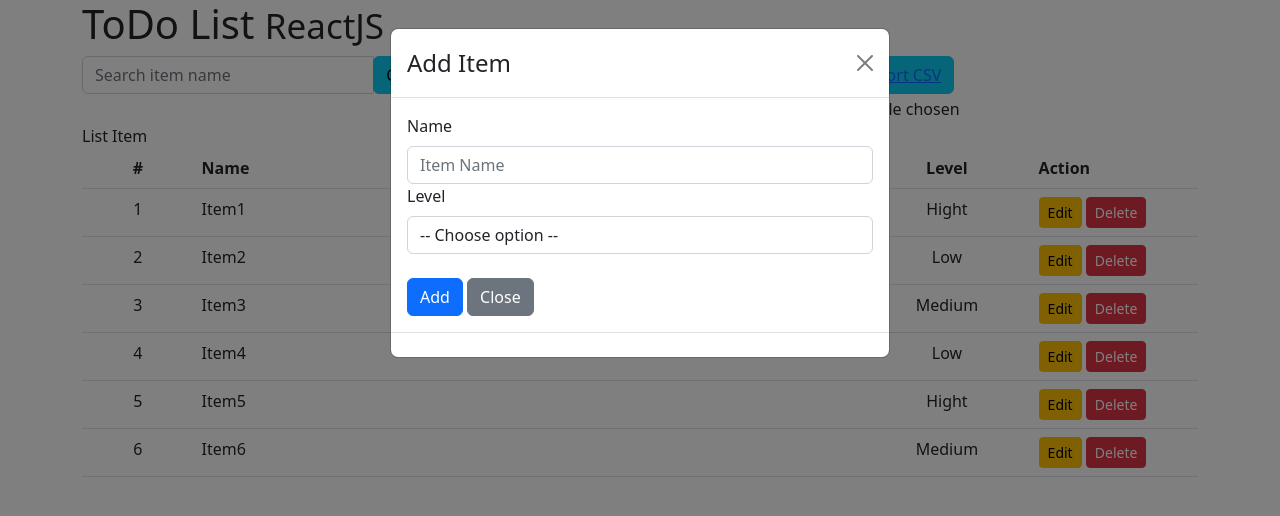
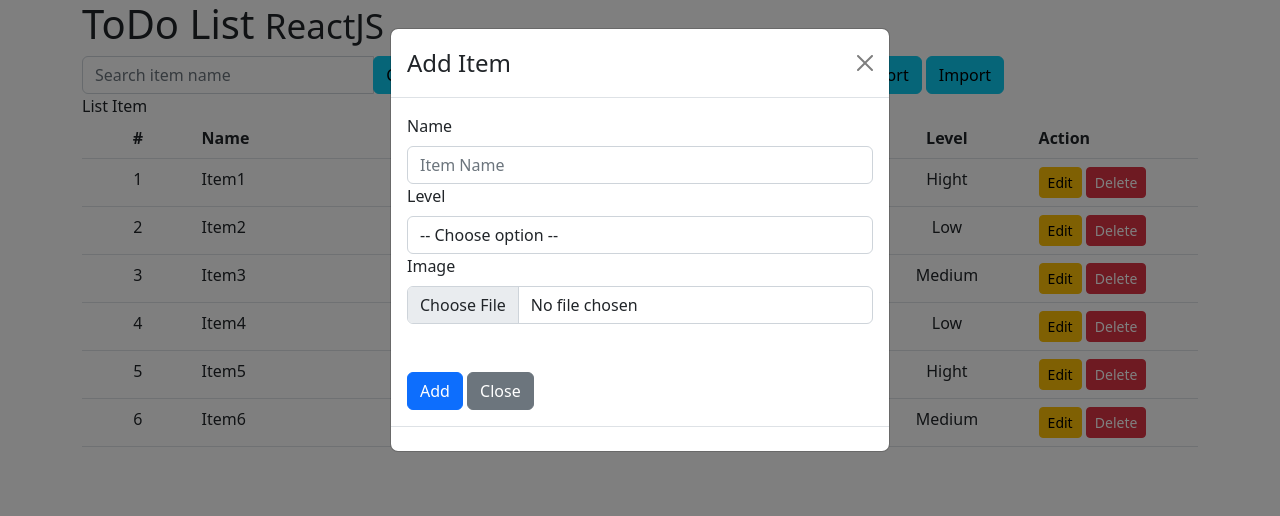
Before and after one commit to nguyenhai0815/reactjs_self_training, a React (Create React App) app in the folder project-todo-list/: page / in a window 1280 px wide. Both pictures are taken after a click on the button "Add Item". Shown: the top 516 px of the page. Built offline with nearby package versions, Linux system fonts and the light colour scheme.

Commit message:
add edit image

```diff
--- a/project-todo-list/package.json
+++ b/project-todo-list/package.json
@@ -13,8 +13,10 @@
     "react-bootstrap": "^2.7.4",
     "react-csv": "^2.2.2",
     "react-dom": "^18.2.0",
+    "react-images-uploading": "^3.1.7",
     "react-scripts": "5.0.1",
-    "web-vitals": "^2.1.4"
+    "web-vitals": "^2.1.4",
+    "xlsx": "^0.18.5"
   },
   "scripts": {
     "start": "react-scripts start",
--- a/project-todo-list/src/App.js
+++ b/project-todo-list/src/App.js
@@ -10,6 +10,8 @@
 import { AppContext } from './components/ListContext';
 import { CSVLink } from 'react-csv';
 import Papa from 'papaparse';
+
+import { read, utils, writeFile } from 'xlsx';
 
 function App() {
     // sử dụng useState để khởi tạo state items
@@ -49,6 +51,7 @@
     // add item
     const handleAdd = (newItem) => {
         setItems([...items, newItem]);
+        // console.log("newItem", newItem);
     };
 
     // handle edit item
@@ -132,6 +135,50 @@
         });
     }
 
+    // import export excel
+    // const [items, setItems] = useState([]);
+
+    const handleImport = ($event) => {
+        const files = $event.target.files;
+        if (files.length) {
+            const file = files[0];
+            const reader = new FileReader();
+            reader.onload = (event) => {
+                const wb = read(event.target.result);
+                const sheets = wb.SheetNames;
+
+                if (sheets.length) {
+                    const rows = utils.sheet_to_json(wb.Sheets[sheets[0]]);
+                    setItems((prevItems) => [...prevItems, ...rows]);
+                }
+            }
+            reader.readAsArrayBuffer(file);
+        }
+    }
+
+    const handleExport = () => {
+        // Tên các cột
+        const headings = [[
+            'name',
+            'level',
+        ]];
+        // Loại bỏ cột id
+        const filteredData = items.map(({ id, ...rest }) => rest);
+
+        // Tạo workbook và worksheet
+        const wb = utils.book_new();
+        const ws = utils.json_to_sheet([]);
+
+        utils.sheet_add_aoa(ws, headings);
+        utils.sheet_add_json(ws, filteredData, { origin: 'A2', skipHeader: true });
+
+        // Thêm worksheet vào workbook
+        utils.book_append_sheet(wb, ws, 'List');
+
+        // Xuất file
+        writeFile(wb, 'ItemLists.csv');
+    }
+
     return (
         <div className="container">
             <Title />
@@ -142,12 +189,21 @@
                 <div className="col-xs-3 col-sm-3 col-md-3 col-lg-3">
                     <Sort sortedBy={sortedBy} onSortBy={handleSortBy} />
                 </div>
-                <div className="col-xs-5 col-sm-5 col-md-5 col-lg-5">
+                <div className="col-xs-5 col-sm-5 col-md-5 col-lg-5" style={{float: "right"}}>
                     <button type="button" className="btn btn-info btn-block marginB10" onClick={handleShowModalAdd}>Add Item</button>&nbsp;
-                    <button type="button" className="btn btn-info btn-block marginB10">
+                    {/* <button type="button" className="btn btn-info btn-block marginB10">
                         <ExportCSVButton data={items} />
                     </button>&nbsp;
-                    <input type="file" onChange={handleFileUpload} />
+                    <input type="file" onChange={handleFileUpload} /> */}
+                    <button type="button" className="btn btn-info btn-block marginB10" onClick={handleExport}>
+                        Export
+                    </button>
+                    <input type="file" name="file" style={{display: "none"}} className="custom-file-input" id="inputGroupFile" onChange={handleImport}
+                        accept=".csv, application/vnd.openxmlformats-officedocument.spreadsheetml.sheet, application/vnd.ms-excel" />
+                    &nbsp;
+                    <label className="custom-file-label btn btn-info btn-block marginB10" htmlFor="inputGroupFile">
+                        Import
+                    </label>
                 </div>
             </div>
             <AppContext.Provider value={{ items, handleAdd, handleDelete, handleEdit, selectedItem, setSelectedItem, handleShowModalEdit, isEditing, sortedList }}>
--- a/project-todo-list/src/components/FormCreadorUpdate.js
+++ b/project-todo-list/src/components/FormCreadorUpdate.js
@@ -1,4 +1,4 @@
-import React, { Component, useContext, useState } from "react";
+import React, { Component, useContext, useState, useEffect } from "react";
 import { Modal, Form, FormGroup, FormControl, FormLabel, Button, FormFile } from 'react-bootstrap';
 
 import { AppContext } from './ListContext';
@@ -12,10 +12,37 @@
         name: selectedItem ? selectedItem.name : "",
         level: selectedItem ? selectedItem.level : "",
     });
+
+    // upload image
+    const [images, setImages] = useState([]);
+
+    //
+    const [file, setFile] = useState([]);
+    const [imageUrl, setImageUrl] = useState([]);
+
+    useEffect(() => {
+        const newImageUrls = [];
+        images.forEach(image => newImageUrls.push(URL.createObjectURL(image)));
+        setImageUrl(newImageUrls);
+    }, [images]);
+
+    function onImageUrl(e) {
+        setImages([...e.target.files]);
+        console.log("images", images);
+    }
+
+    function handleChange(e) {
+        console.log(e.target.files);
+        const selectedFile = e.target.files[0];
+        setFile(URL.createObjectURL(selectedFile));
+        // setFile(URL.createObjectURL(e.target.files[0]));
+    }
+
     // add item
     const [newItem, setNewItem] = useState({
         name: "",
         level: "",
+        thumb: "",
     });
 
     const handleInputChange = (event) => {
@@ -31,14 +58,6 @@
         setNewItem({ ...newItem, [name]: value });
     };
 
-    // file
-    const [imageFile, setImageFile] = useState(null);
-
-    const handleImageChange = (event) => {
-        const image = event.target.files[0];
-        setImageFile(image);
-    };
-
     // validate
     const [errors, setErrors] = useState([]);
 
@@ -52,6 +71,7 @@
                 ...selectedItem,
                 name: selectedItem.name,
                 level: selectedItem.level,
+                thumb: selectedItem.thumb,
             };
             if (updatedItem.name.trim() === "") {
                 newErrors.push({
@@ -87,7 +107,7 @@
             setErrors(newErrors);
             if (newErrors.length === 0) {
                 handleAdd(newItem);
-                setNewItem({ name: "", level: "" });
+                setNewItem({ name: "", level: "", thumb: ""});
                 props.hide();
             }
         }
@@ -129,6 +149,16 @@
                             error.field === "level" && <span key={error.message}>{ error.message }</span>
                         ))}
                     </FormGroup>
+                    <FormGroup>
+                        <FormLabel>Image</FormLabel>
+                        <FormControl
+                            type="file"
+                            name="thumb"
+                            onChange={handleInputChange}
+                        />
+                        <img style={{ position: 'relative', width: '100%', marginTop: '15px' }} src={isEditing ? (selectedItem ? selectedItem.thumb : "") : newItem.thumb} alt=""></img>
+                    </FormGroup>
+
                     <br/>
                     <Button type="submit">{ isEditing ? 'Edit' : 'Add' }</Button>&nbsp;
                     <Button variant="secondary" onClick={props.hide}>Close</Button>
--- a/project-todo-list/src/components/ListItem.js
+++ b/project-todo-list/src/components/ListItem.js
@@ -14,6 +14,7 @@
                         <th style={{ width: '10%' }} className="text-center">#</th>
                         <th>Name</th>
                         <th style={{ width: '15%' }} className="text-center">Level</th>
+                        {/* <th className="text-center">Thumb</th> */}
                         <th style={{ width: '15%' }}>Action</th>
                     </tr>
                 </thead>
--- a/project-todo-list/src/mockdata/Item.js
+++ b/project-todo-list/src/mockdata/Item.js
@@ -5,31 +5,37 @@
     {
         id: uuidv4(),
         name: "Item1",
+        thumb: "images/avatar1.png",
         level: 2 // high
     },
     {
         id: uuidv4(),
         name: "Item2",
+        thumb: "images/avatar2.jpg",
         level: 0 // low
     },
     {
         id: uuidv4(),
         name: "Item3",
+        thumb: "images/avatar3.png",
         level: 1 // medium
     },
     {
         id: uuidv4(),
         name: "Item4",
+        thumb: "images/avatar1.png",
         level: 0 // low
     },
     {
         id: uuidv4(),
         name: "Item5",
+        thumb: "images/avatar2.jpg",
         level: 2 // high
     },
     {
         id: uuidv4(),
         name: "Item6",
+        thumb: "images/avatar3.png",
         level: 1 // medium
     }
 ];
```
Also changed, not shown: 1 other file (tests, documents, lock files or other folders).
